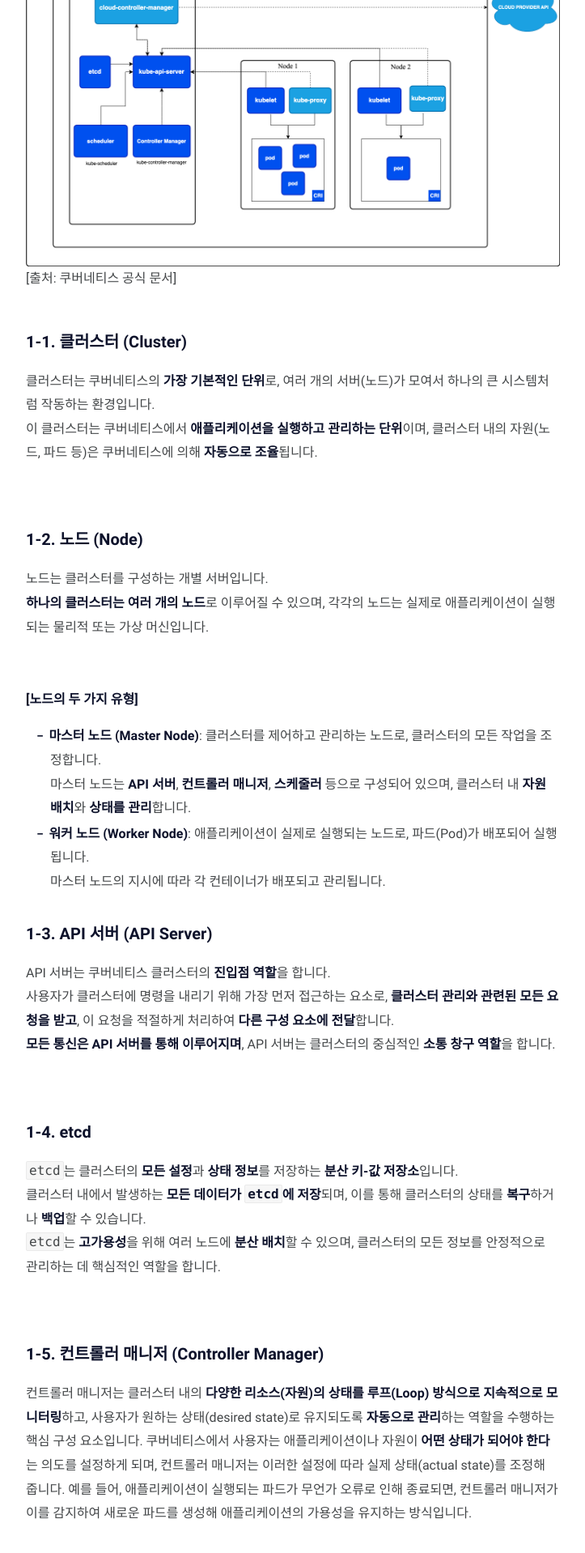
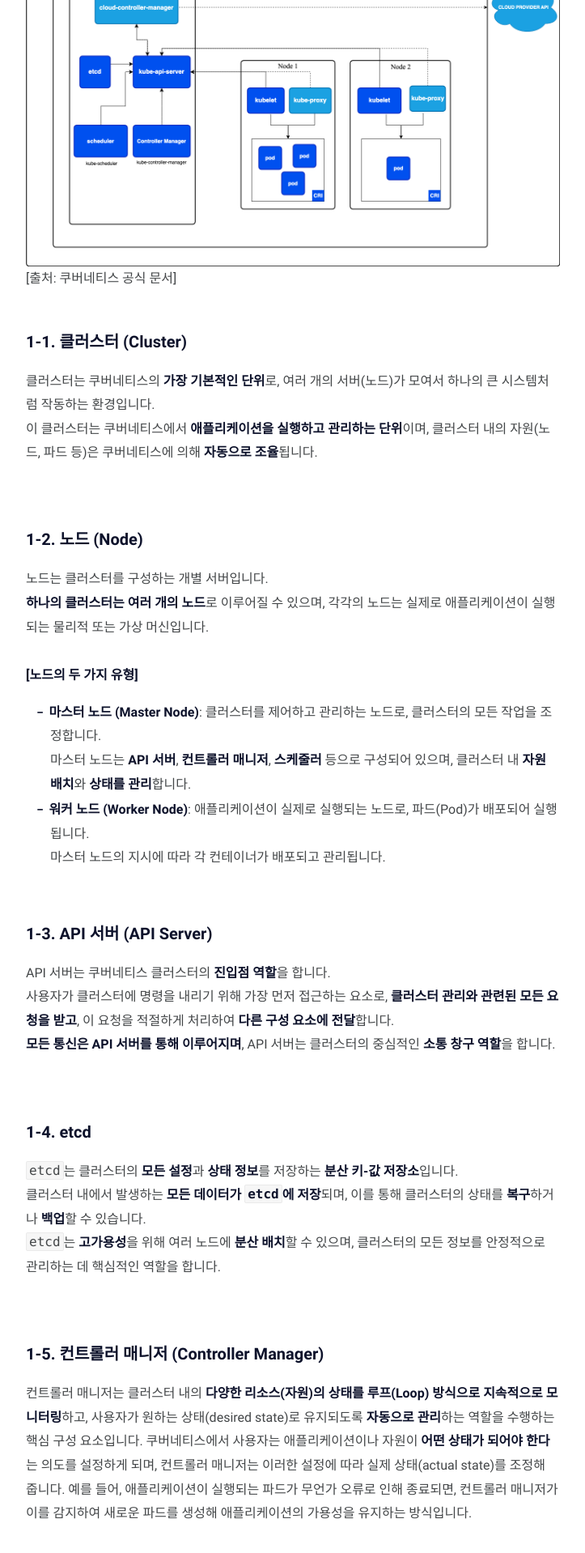
Before and after one commit to jd6186/jd6186.github.io, a Jekyll site: the page built from _posts/DevOps/kubernetes/2024-11-08-Use_Kubernetes.md, in a window 1280 px wide. Shown: the part 3605-5523 px from the top of the page at 81% size, without its empty margins (278-1001 px from the left). Built offline with Jekyll 4.4.1, drawn with Linux system fonts in a browser that asks for light colours; comment, search, counter and statistics services are not loaded.

Commit message:
feat: Kubernetes 활용방법 내 기본 개념 추가 정리

```diff
--- a/_posts/DevOps/kubernetes/2024-11-08-Use_Kubernetes.md
+++ b/_posts/DevOps/kubernetes/2024-11-08-Use_Kubernetes.md
@@ -97,11 +97,11 @@ Kubernetes를 처음 사용하는 분들이나 실무에서 자주 마주치는
 #### 1-2. 노드 (Node)
 노드는 클러스터를 구성하는 개별 서버입니다. <br/>
 **하나의 클러스터는 여러 개의 노드**로 이루어질 수 있으며, 각각의 노드는 실제로 애플리케이션이 실행되는 물리적 또는 가상 머신입니다.
-<br/><br/>
 
 **[노드의 두 가지 유형]**
 - **마스터 노드 (Master Node)**: 클러스터를 제어하고 관리하는 노드로, 클러스터의 모든 작업을 조정합니다.<br/>마스터 노드는 **API 서버**, **컨트롤러 매니저**, **스케줄러** 등으로 구성되어 있으며, 클러스터 내 **자원 배치**와 **상태를 관리**합니다.
 - **워커 노드 (Worker Node)**: 애플리케이션이 실제로 실행되는 노드로, 파드(Pod)가 배포되어 실행됩니다.<br/>마스터 노드의 지시에 따라 각 컨테이너가 배포되고 관리됩니다.
+<br/><br/>
 
 #### 1-3. API 서버 (API Server)
 API 서버는 쿠버네티스 클러스터의 **진입점 역할**을 합니다. <br/>
@@ -209,7 +209,7 @@ spec:
 쿠버네티스 공식 홈페이지를 방문하면 이런 파드들에 대한 라이프사이클 관리 문서를 확인할 수 있습니다.<br/>
 쿠버네티스에서 파드(Pod)는 컨테이너를 관리하는 기본 단위로, 각 파드는 정의된 라이프사이클을 따릅니다.
 
-<img src="../../../assets/img/DevOps/kubernetes/2024-11-08-Use_Kubernetes/pod_lifecycle.png" alt="kubernetes pod lifecycle"/>
+<img src="../../../assets/img/DevOps/kubernetes/2024-11-08-Use_Kubernetes/pod_lifecycle.png" alt="kubernetes pod lifecycle" width=1100/><br/>
 [출처: 쿠버네티스 공식 문서]
 
 **[파드의 라이프사이클 단계]**<br/>
```
Also changed, not shown: _posts/DevOps/kubernetes/2024-11-08-Kubernetes_Orchestration.md (renamed from _posts/DevOps/AWS/2024-11-08-Kubernetes_Orchestration.md).
